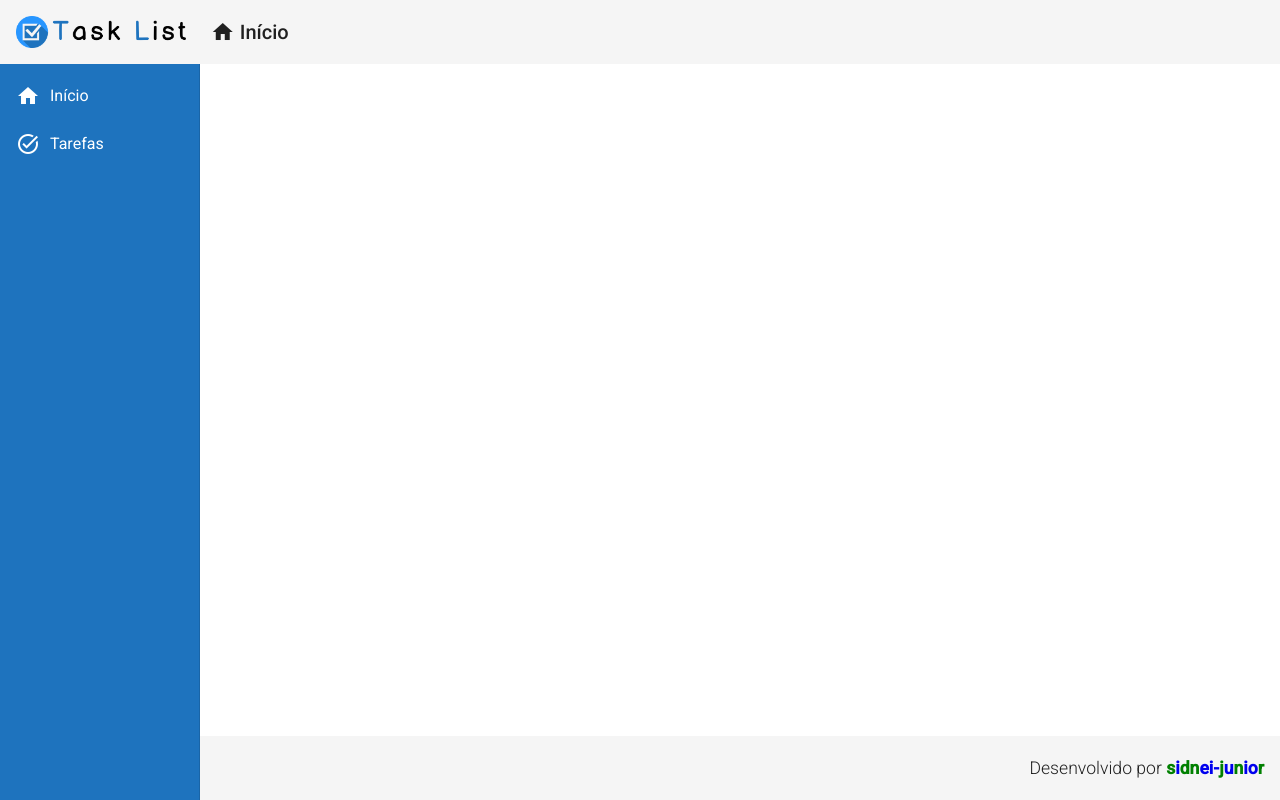
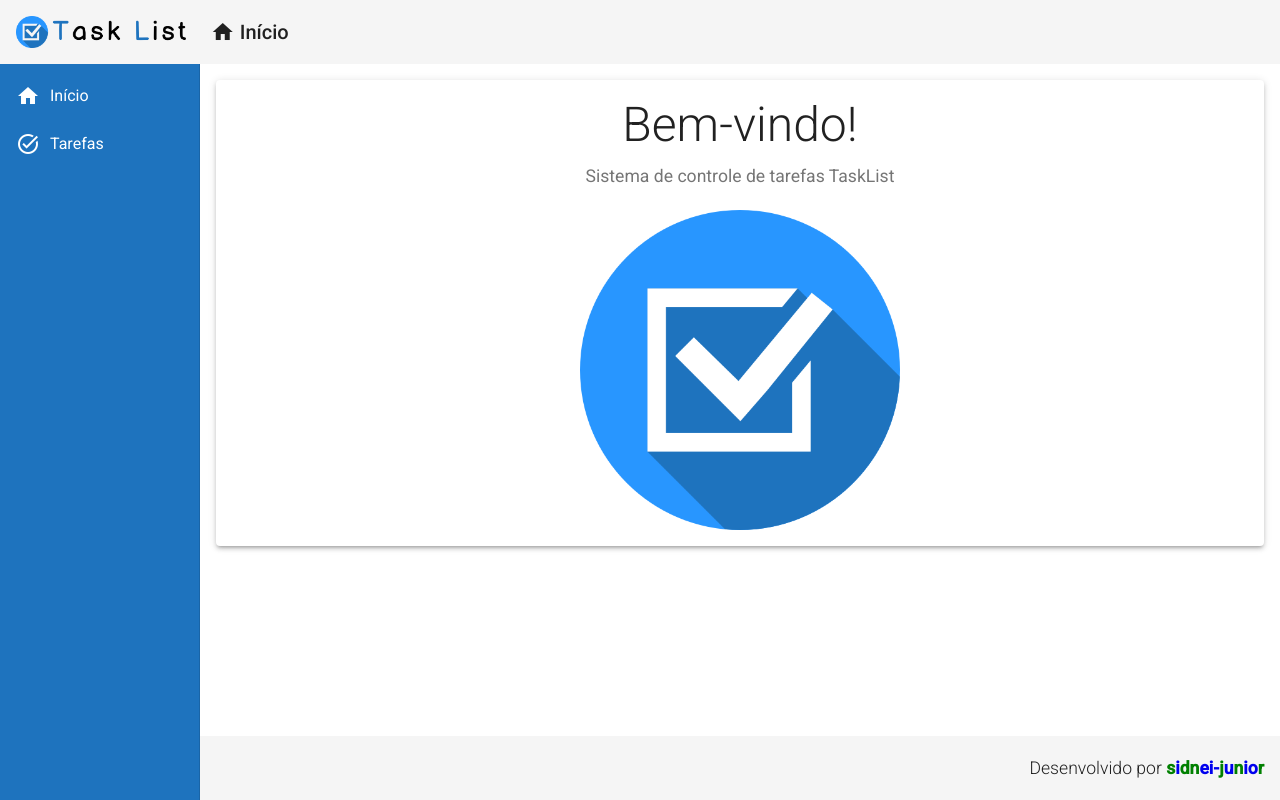
Before and after one commit to sidnei-junior/task-list-angular-interface, an Angular app: page / in a window 1280 px wide. Built offline with nearby package versions, Linux system fonts and the light colour scheme.

Commit message:
create home view and configured routes array

```diff
--- a/src/app/app-routing.module.ts
+++ b/src/app/app-routing.module.ts
@@ -1,7 +1,13 @@
 import { NgModule } from '@angular/core';
 import { RouterModule, Routes } from '@angular/router';
+import { HomeComponent } from './views/home/home.component';
 
-const routes: Routes = [];
+const routes: Routes = [
+  {
+    path: '',
+    component: HomeComponent
+  }
+];
 
 @NgModule({
   imports: [RouterModule.forRoot(routes)],
--- /dev/null
+++ b/src/app/views/home/home.component.css
@@ -0,0 +1,20 @@
+.home {
+    display: flex;
+    flex-direction: column;
+    align-items: center;
+    gap: 8px;
+}
+
+.home .title {
+    font-size: 3rem;
+    font-weight: 300;
+    line-height: 1.2;
+}
+
+.home .subtitle {
+    font-size: 1.1rem;
+}
+
+.home img {
+    height: 40vh;
+}
--- /dev/null
+++ b/src/app/views/home/home.component.html
@@ -0,0 +1,9 @@
+<mat-card class="home mat-elevation-z3 ">
+    <mat-card-title class="title">
+        Bem-vindo!
+    </mat-card-title>
+    <mat-card-subtitle class="subtitle">
+        Sistema de controle de tarefas TaskList
+    </mat-card-subtitle>
+    <img src="../../../assets/images/logo.png" alt="logo">
+</mat-card>
--- /dev/null
+++ b/src/app/views/home/home.component.ts
@@ -0,0 +1,15 @@
+import { Component, OnInit } from '@angular/core';
+
+@Component({
+  selector: 'app-home',
+  templateUrl: './home.component.html',
+  styleUrls: ['./home.component.css']
+})
+export class HomeComponent implements OnInit {
+
+  constructor() { }
+
+  ngOnInit(): void {
+  }
+
+}
```
Also changed, not shown: src/app/app.module.ts (+7 -3 lines).
